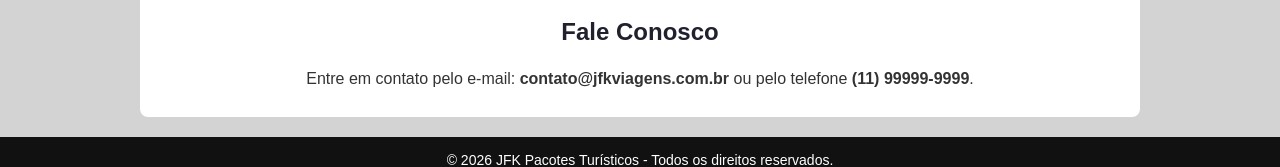
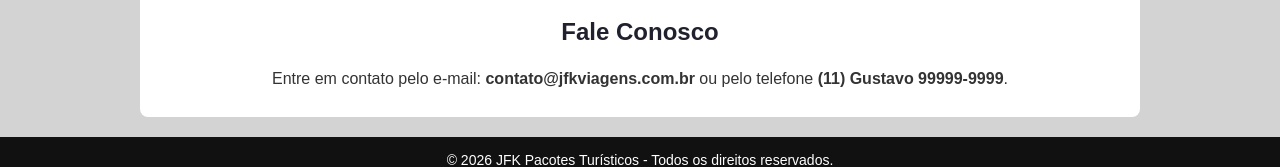
Before and after one commit to gustavosadoyama/JFK-PACOTES, a plain HTML site: page index.html in a window 1280 px wide. Shown: the part 2015-2182 px from the top of the page. Drawn offline with Linux system fonts and the light colour scheme.

Commit message:
fix: update contact information in the footer section

```diff
--- a/index.html
+++ b/index.html
@@ -145,7 +145,7 @@
         <section class="informacao" id="contato">
             <h2>Fale Conosco</h2>
             <p>Entre em contato pelo e-mail: <strong>contato@jfkviagens.com.br</strong> ou pelo telefone <strong>(11)
-                    99999-9999</strong>.</p>
+                  Gustavo  99999-9999</strong>.</p>
         </section>
     </main>
 
```
